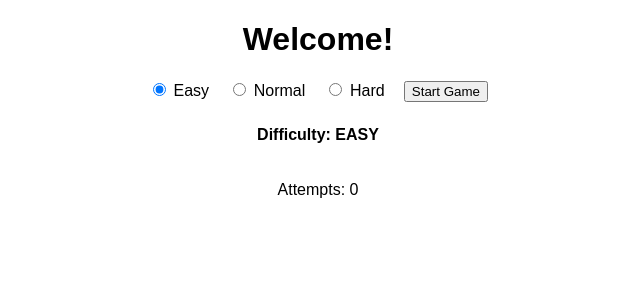
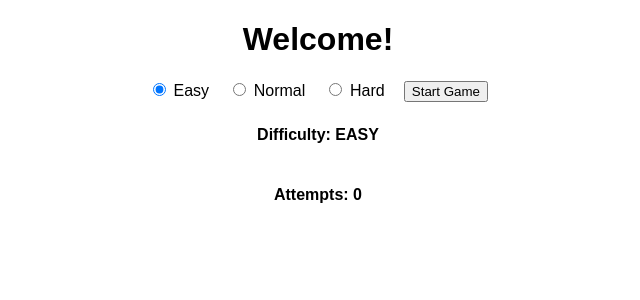
Before and after one commit to acciojob/memory-game-AnushaYuvika, a React app: page / in a window 1280 px wide. Shown: the top 300 px of the page, without its empty margins (322-962 px from the left). Built offline with nearby package versions, Linux system fonts and the light colour scheme.

Commit message:
completed assignment

```diff
--- a/src/components/App.js
+++ b/src/components/App.js
@@ -108,9 +108,9 @@ export default function App() {
         ))}
       </section>
 
-      <p>
+      <h4>
         Attempts: <span>{attempts}</span>
-      </p>
+      </h4>
       {won && <h2>You won in {attempts} attempts!</h2>}
     </div>
   );
```
